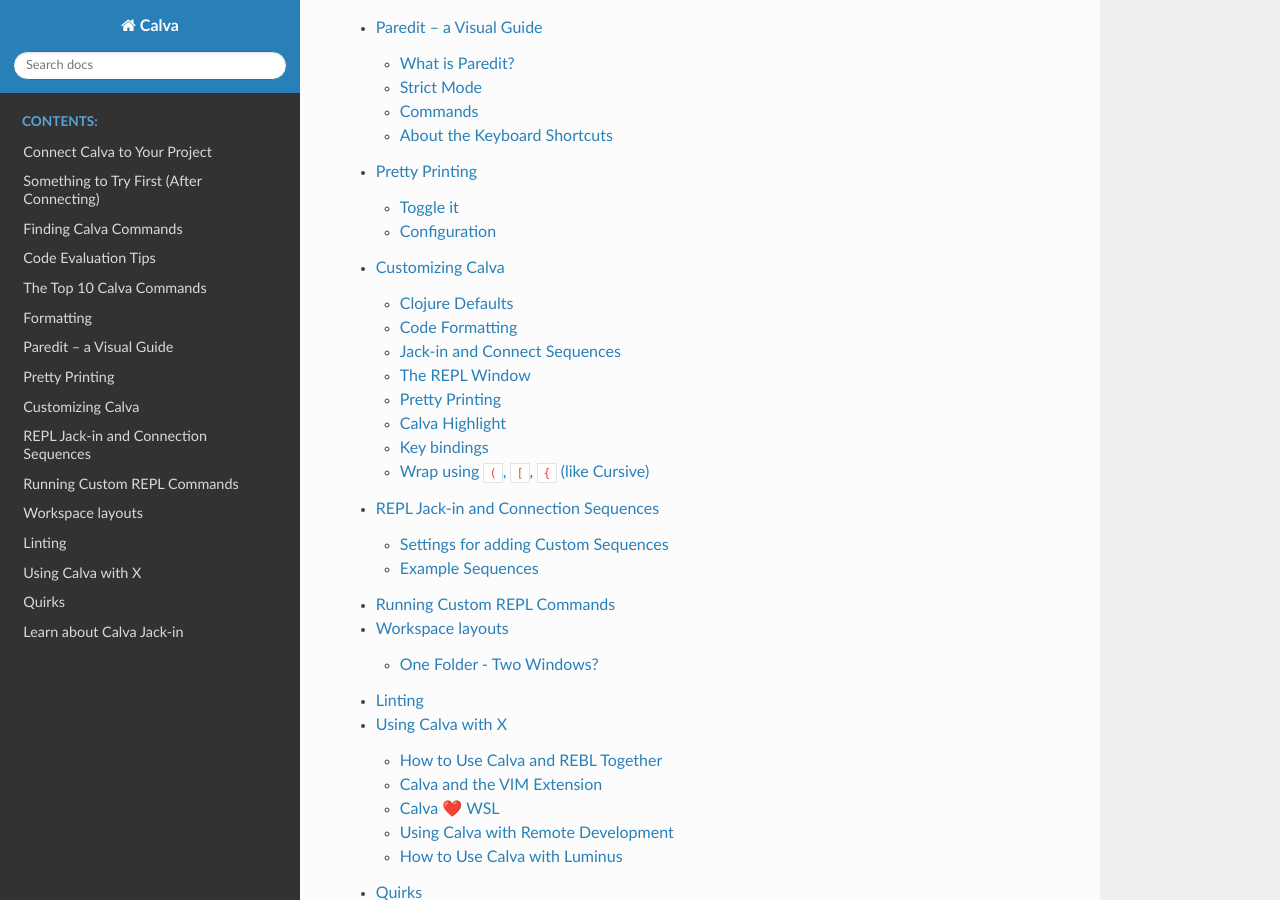
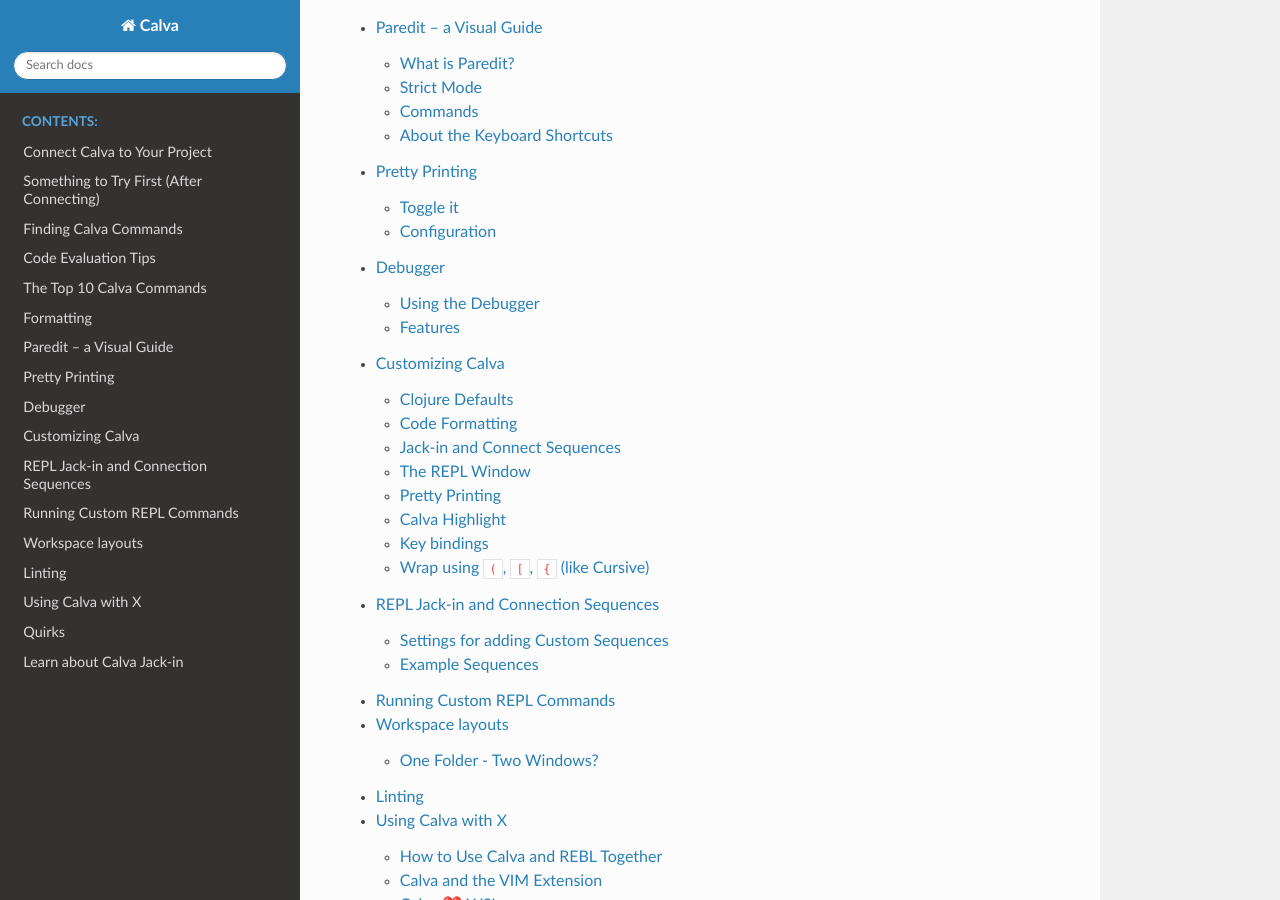
Before and after one commit to BetterThanTomorrow/calva, a Sphinx documentation site: the page built from docs/readthedocs/source/index.rst, in a window 1280 px wide and 900 px high, scrolled down 1468 px. Built offline with Sphinx 7.4.7 and the Read the Docs theme 2.0.0, drawn with Linux system fonts in a browser that asks for light colours; some of the changed lines change nothing that is shown.

Commit message:
Add changes for building docs

```diff
--- a/docs/readthedocs/source/conf.py
+++ b/docs/readthedocs/source/conf.py
@@ -24,7 +24,7 @@
 # The full version, including alpha/beta/rc tags
 import os
 import json
-with open('../../../package.json') as f:
+with open('../../../package.json', encoding='utf8') as f:
   package_data = json.load(f)
 release = package_data['version']
 
--- a/docs/readthedocs/source/index.rst
+++ b/docs/readthedocs/source/index.rst
@@ -34,6 +34,7 @@
    formatting
    paredit
    pprint
+   debugger
    customizing
    connect-sequences
    custom-commands
```
Also changed, not shown: docs/readthedocs/requirements.txt (added, +41 -0 lines).
